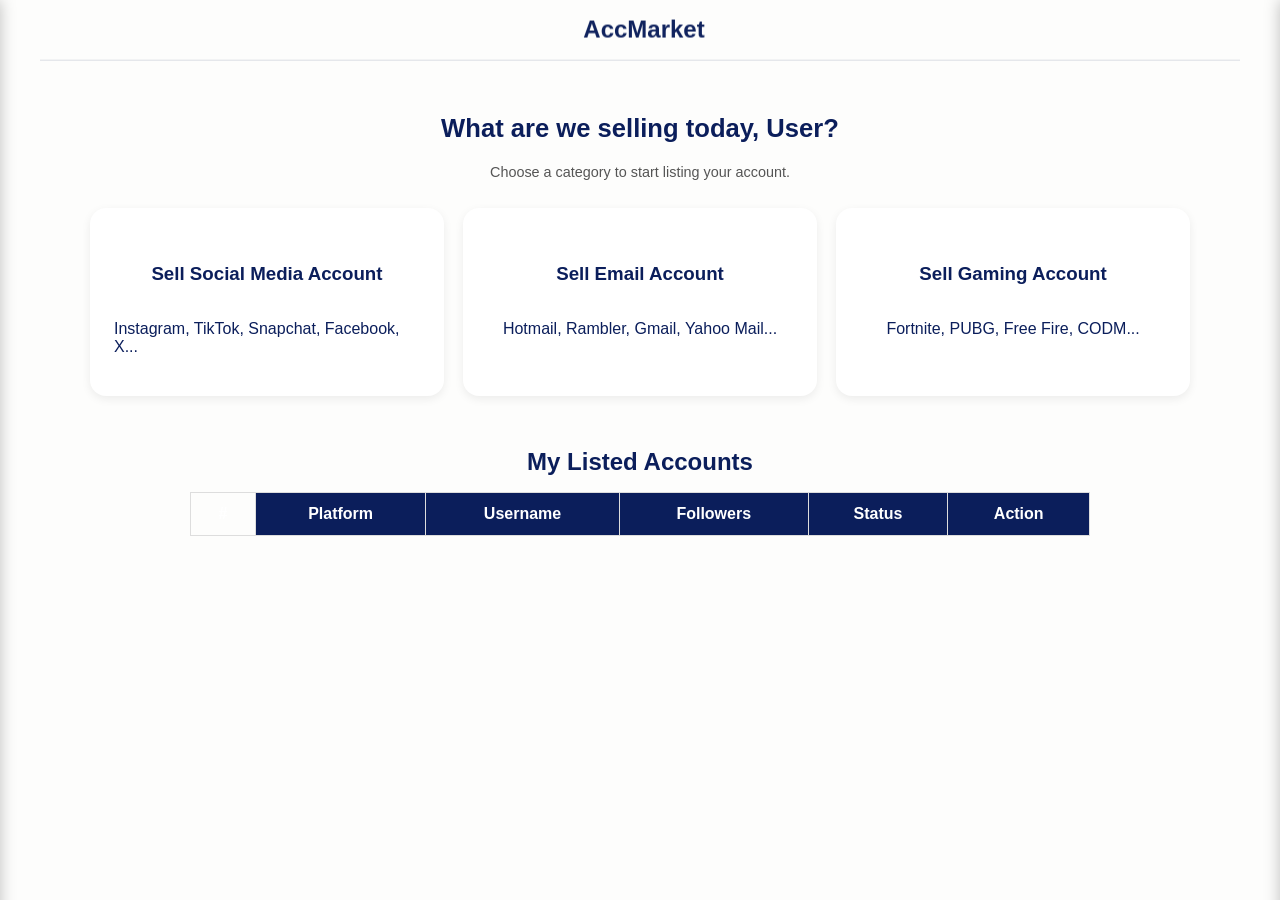
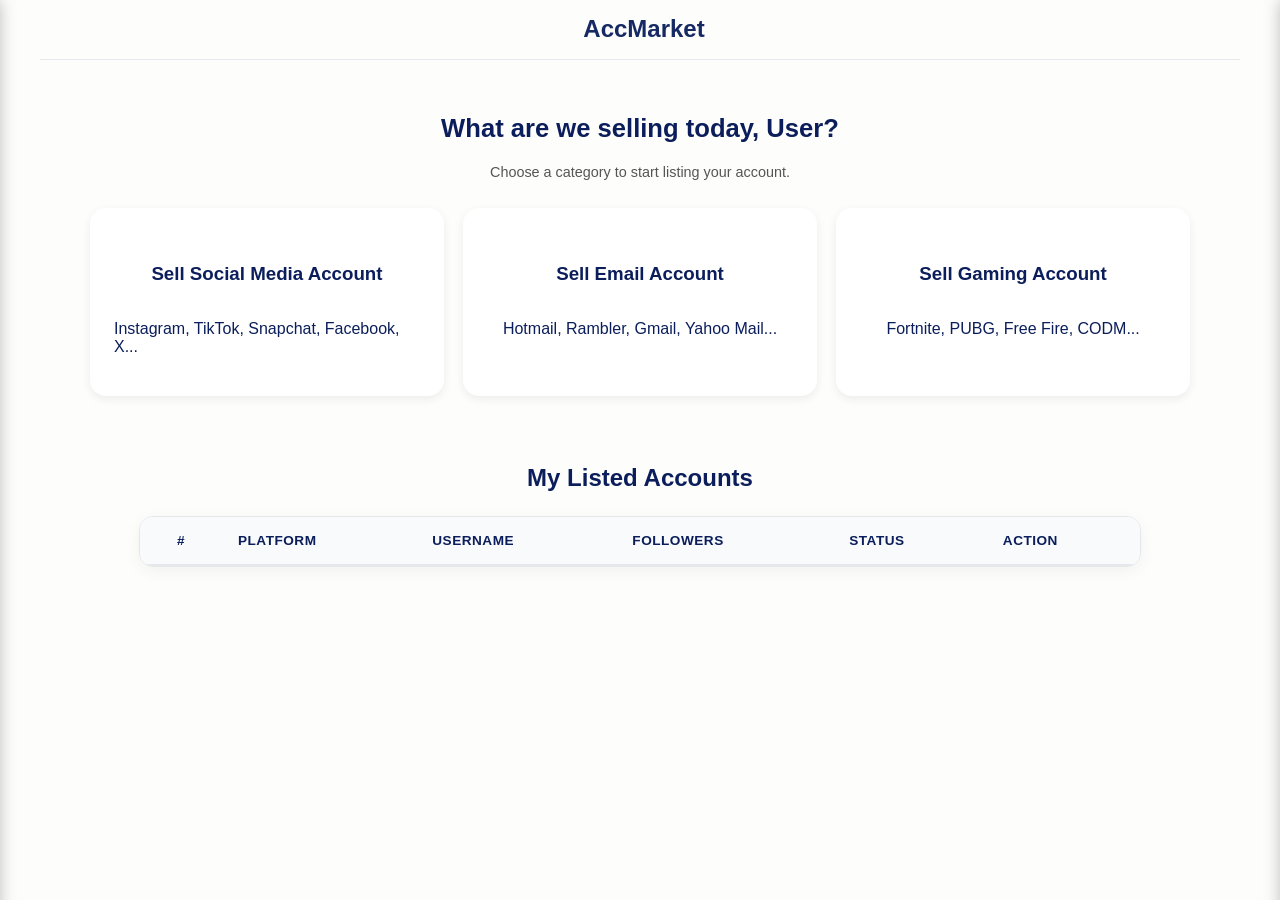

Update AccMarket: 2026-06-25 06:09:11

--- a/assets/css/sell.css
+++ b/assets/css/sell.css
@@ -138,7 +138,6 @@ body {
 }
 
 /* ---------- Sidebar Content ---------- */
-
 .sidebar h2 {
   margin-top: 1.5rem;
   margin-bottom: 0.5rem;
@@ -207,6 +206,15 @@ body {
   }
 }
 
+@keyframes fadeIn {
+  from {
+    opacity: 0;
+  }
+  to {
+    opacity: 1;
+  }
+}
+
 /* ---------- Responsive ---------- */
 @media (max-width: 600px) {
   .brand {
@@ -228,7 +236,7 @@ body {
 
 .sidebar.left .search-box input {
   width: 75%;
-  padding: 0.6rem 0.8rem 0.6rem 2.3rem; /* left padding for icon */
+  padding: 0.6rem 0.8rem 0.6rem 2.3rem;
   border: none;
   border-radius: 8px;
   font-size: 0.9rem;
@@ -266,7 +274,7 @@ body {
 }
 
 .categories h4 {
-  color: #fff; /* white text for dark sidebar */
+  color: #fff;
   font-size: 1rem;
   font-weight: 600;
   margin-bottom: 0.8rem;
@@ -295,7 +303,7 @@ body {
 }
 
 .category-list a:hover {
-  background: #0a1740; /* slightly darker on hover */
+  background: #0a1740;
 }
 
 /* Sub-list */
@@ -303,7 +311,7 @@ body {
   list-style: none;
   padding-left: 1rem;
   margin-top: 0.3rem;
-  display: none; /* hidden by default */
+  display: none;
 }
 
 .sub-list li {
@@ -312,7 +320,7 @@ body {
 
 .sub-list a {
   font-size: 0.9rem;
-  color: #cfd6e4; /* lighter text for subitems */
+  color: #cfd6e4;
 }
 
 .sub-list a:hover {
@@ -321,7 +329,7 @@ body {
 
 /* Toggle sub-list */
 .category-list li > a:after {
-  content: "\f078"; /* Font Awesome down arrow */
+  content: "\f078";
   font-family: "Font Awesome 6 Free";
   font-weight: 900;
   float: right;
@@ -329,11 +337,11 @@ body {
 }
 
 .category-list li.active > a:after {
-  transform: rotate(180deg); /* rotate arrow when active */
+  transform: rotate(180deg);
 }
 
 .category-list li.active > .sub-list {
-  display: block; /* show sub-list when active */
+  display: block;
 }
 
 /* ---------- Right Sidebar (Quick Access) ---------- */
@@ -379,7 +387,6 @@ body {
   background: rgba(255, 77, 77, 0.15);
 }
 
-/*main*/
 /* ---------- Sell Main Page ---------- */
 .sell-main-page {
   padding: 2rem 1rem;
@@ -437,7 +444,6 @@ body {
   transform: translateY(-4px);
 }
 
-
 .notification-badge {
   display: none;
   background: #ef4444;
@@ -459,8 +465,9 @@ body {
   transform: scale(1.3);
 }
 
+/* ---------- Premium Listings Section ---------- */
 .listings-main {
-  padding: 2rem 1rem;
+  padding: 3rem 1rem;
   background: var(--milk);
   animation: fadeIn 0.4s ease;
 }
@@ -468,111 +475,131 @@ body {
 .listings-main h2 {
   text-align: center;
   color: var(--dark-blue);
-  margin-bottom: 1rem;
+  font-size: 1.5rem;
+  font-weight: 700;
+  margin-bottom: 1.5rem;
 }
 
 .listings-container {
-  max-width: 900px;
+  max-width: 1000px;
   margin: auto;
   overflow-x: auto;
+  background: #ffffff;
+  border-radius: 14px;
+  box-shadow: 0 4px 16px rgba(0, 0, 0, 0.05);
+  border: 1px solid var(--light-gray);
 }
 
 #seller-accounts-table {
   width: 100%;
   border-collapse: collapse;
+  font-size: 0.95rem;
 }
 
-#seller-accounts-table th,
-#seller-accounts-table td {
-  padding: 12px;
-  border: 1px solid #ddd;
-  text-align: center;
-}
-
+/* Header Styling */
 #seller-accounts-table th {
-  background: var(--dark-blue); /* was var(--main-blue) */
-  color: white;
+  background: #f8fafc;
+  color: var(--dark-blue);
+  font-weight: 600;
+  text-align: left;
+  padding: 16px;
+  font-size: 0.85rem;
+  text-transform: uppercase;
+  letter-spacing: 0.5px;
+  border-bottom: 2px solid var(--light-gray);
+}
+
+/* Data Row Styling */
+#seller-accounts-table td {
+  padding: 16px;
+  color: var(--black);
+  border-bottom: 1px solid var(--light-gray);
+  text-align: left;
+  vertical-align: middle;
+}
+
+#seller-accounts-table tbody tr {
+  transition: background-color 0.2s ease;
+}
+
+#seller-accounts-table tbody tr:hover {
+  background-color: #fcfdfe;
+}
+
+#seller-accounts-table tbody tr:last-child td {
+  border-bottom: none;
 }
 
 .view-btn {
-  background: var(--dark-blue); /* was var(--main-blue) */
+  background: var(--dark-blue);
   color: white;
-  padding: 0.5rem 0.8rem;
+  padding: 0.55rem 1rem;
   border: none;
   border-radius: 8px;
   cursor: pointer;
   font-weight: 600;
-  transition: 0.3s;
+  font-size: 0.85rem;
+  transition: all 0.2s ease;
 }
 
 .view-btn:hover {
-  background: #091743; /* slightly darker shade for hover */
+  background: #091743;
+  transform: translateY(-1px);
 }
 
+/* Sticky First Column Styling */
 #seller-accounts-table th:first-child,
 #seller-accounts-table td:first-child {
-  width: 40px;
+  width: 50px;
   text-align: center;
-  font-weight: 700;
-  position: sticky;      /* Make it sticky */
-  left: 0;               /* Stick to the left */
-  background: var(--milk); /* Match table background */
-  z-index: 2;            /* Ensure it stays above other cells */
-}
-#seller-accounts-table td:first-child {
-  border-right: 2px solid #ddd; /* visually separate numbering column */
-}
-
-.status {
-  padding: 5px 12px;
-  border-radius: 20px;
-  font-size: 12px;
   font-weight: 600;
-  text-transform: capitalize;
-  display: inline-block;
-  animation: pulse 1.8s infinite;
+  position: sticky;
+  left: 0;
+  background: #f8fafc;
+  z-index: 2;
 }
 
-/* Approved */
+#seller-accounts-table td:first-child {
+  background: #ffffff;
+  color: var(--gray);
+  border-right: 1px solid var(--light-gray);
+}
+
+#seller-accounts-table tbody tr:hover td:first-child {
+  background: #fcfdfe;
+}
+
+/* Status Badges */
+.status {
+  padding: 4px 10px;
+  border-radius: 6px;
+  font-size: 0.75rem;
+  font-weight: 600;
+  text-transform: uppercase;
+  letter-spacing: 0.3px;
+  display: inline-flex;
+  align-items: center;
+  justify-content: center;
+}
+
 .status.approved {
   background: #d4edda;
   color: #155724;
-  box-shadow: 0 0 0 rgba(40,167,69,0.6);
 }
 
-/* Rejected */
 .status.rejected {
   background: #f8d7da;
   color: #721c24;
-  box-shadow: 0 0 0 rgba(220,53,69,0.6);
 }
 
-/* Pending */
 .status.pending {
   background: #fff3cd;
   color: #856404;
-  box-shadow: 0 0 0 rgba(255,193,7,0.6);
-}
-
-/* Pulse Animation */
-@keyframes pulse {
-  0% {
-    transform: scale(1);
-    box-shadow: 0 0 0 0 currentColor;
-  }
-  70% {
-    transform: scale(1.05);
-    box-shadow: 0 0 10px 6px transparent;
-  }
-  100% {
-    transform: scale(1);
-    box-shadow: 0 0 0 0 transparent;
-  }
 }
 
 .chat-count-badge {
   display: none;
-  background: #ef4444; /* Matches notification red */
+  background: #ef4444;
   color: #fff;
   font-size: 0.65rem;
   font-weight: 700;
